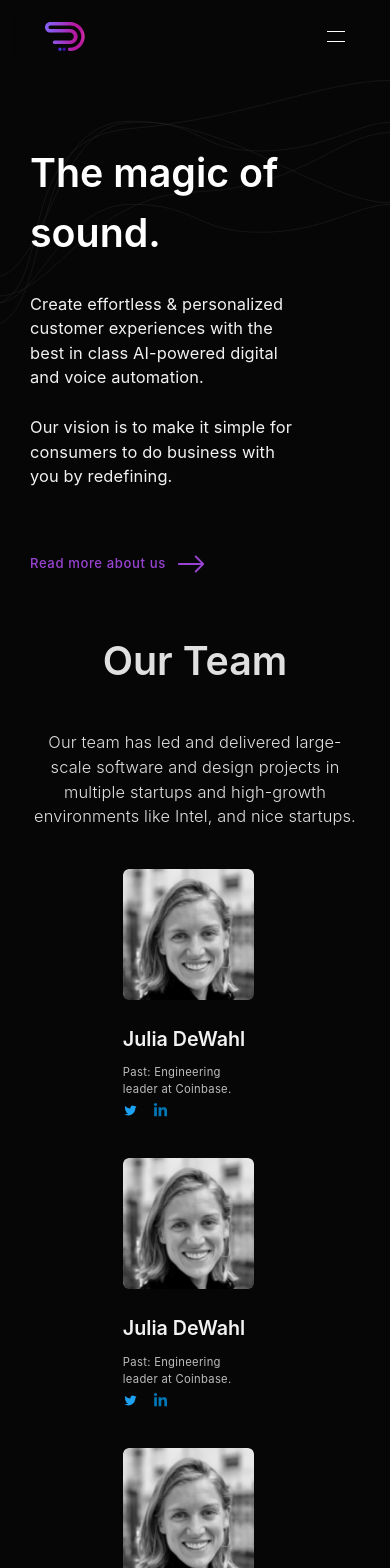
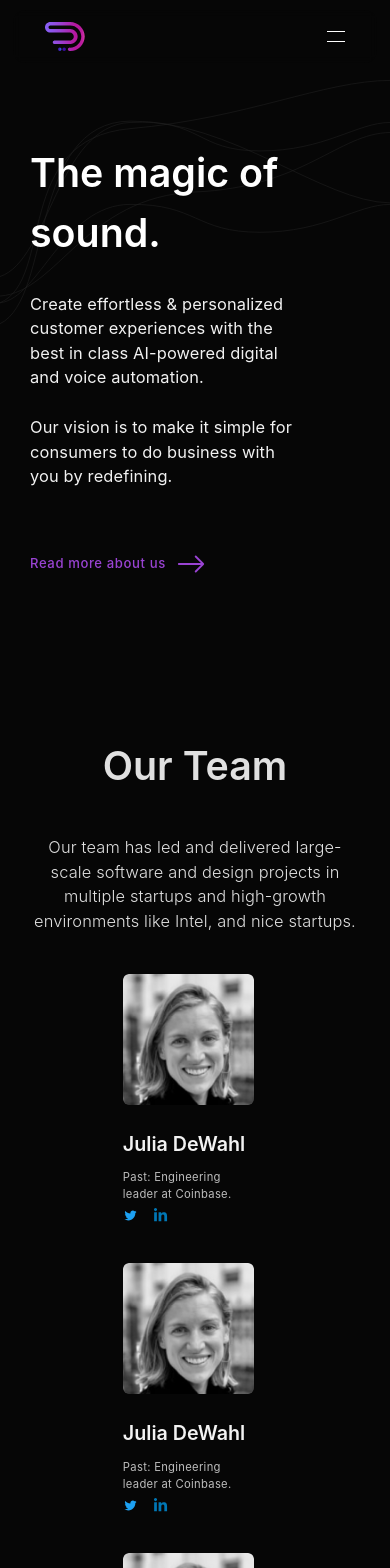
Before and after one commit to dynopii/dynopii.github.io, a Next.js app: page /about in a window 390 px wide. Shown: the top 1568 px of the page. Built offline with nearby package versions, Linux system fonts and the light colour scheme.

Commit message:
about us padding fix

```diff
--- a/components/screens/about/OurTeam.tsx
+++ b/components/screens/about/OurTeam.tsx
@@ -1,12 +1,12 @@
 import React from 'react';
 import { TeamCard } from './TeamCard';
 
-interface Props {}
+interface Props { }
 
 export const OurTeam: React.FC<Props> = () => {
 	return (
 		<section id="our-team" className="">
-			<div className="mx-auto md:px-30 md:pt-16 xxl:pt-48" style={{ maxWidth: '1200px' }}>
+			<div className="mx-auto md:px-30 pt-48" style={{ maxWidth: '1200px' }}>
 				<h3 className="text-h3 font-semibold text-gray-e0e mb-40 text-center">Our Team</h3>
 				<h6 className="text-h6 font-light text-gray-e0e text-center w-7/12 mx-auto md:w-full">
 					Our team has led and delivered large-scale software and design projects in multiple startups and
```
